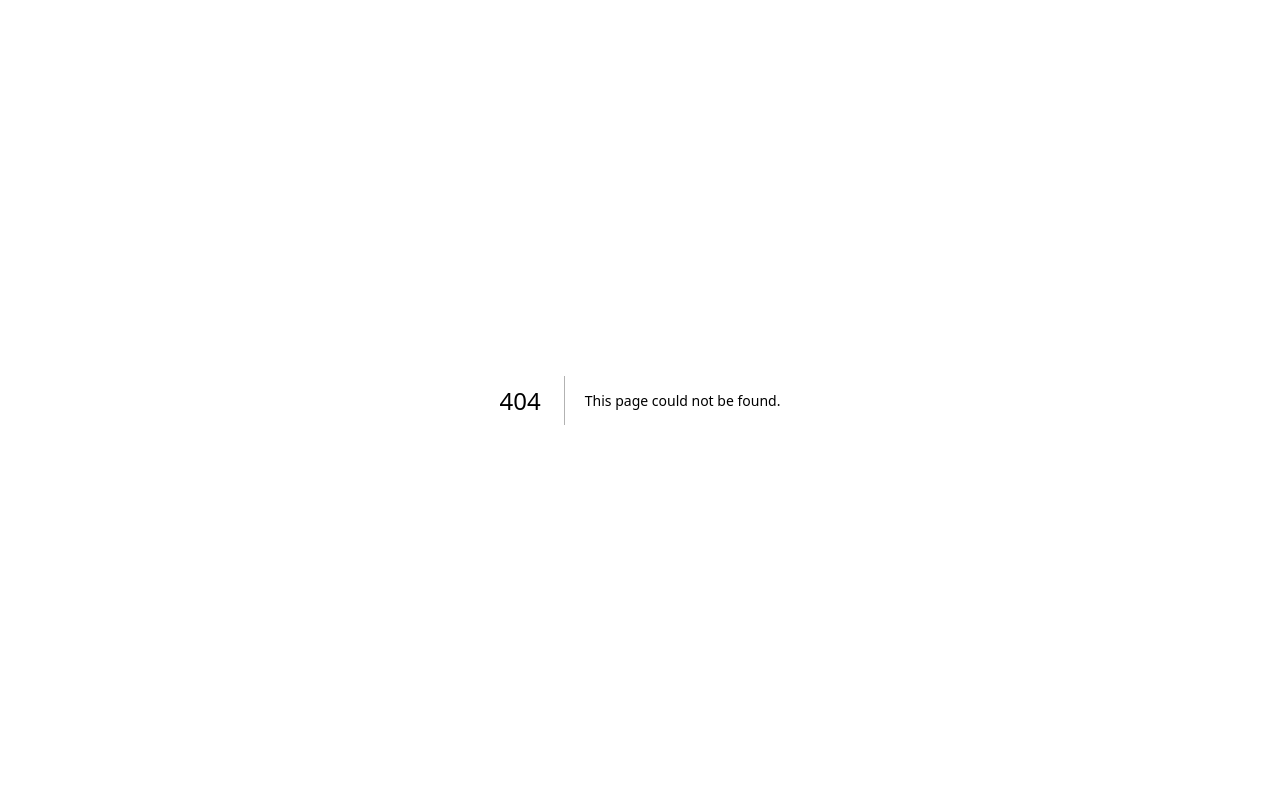
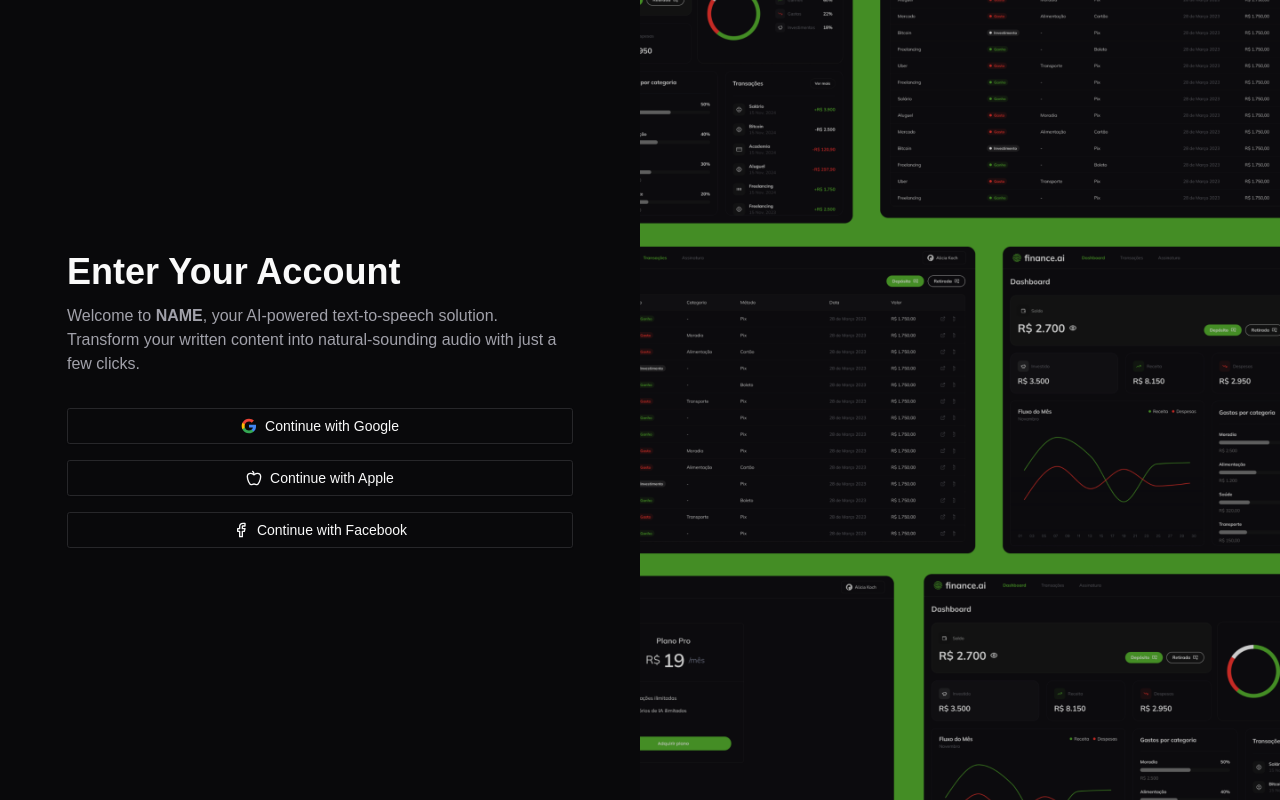
Before and after one commit to diovanealves/voxyb, a Next.js app: page /login in a window 1280 px wide. Before the commit this address had no page. Built offline with nearby package versions, Linux system fonts and the light colour scheme.

Commit message:
feat: create login page with social login options and icons

```diff
--- /dev/null
+++ b/src/app/login/_components/login-form.tsx
@@ -0,0 +1,23 @@
+import { Button } from "@/components/ui/button";
+import { Icons } from "@/components/ui/icons";
+
+export function LoginForm() {
+  return (
+    <div className="mt-8 space-y-4">
+      <Button variant="outline" className="w-full">
+        <Icons.google className="mr-w h-4 w-4" />
+        Continue with Google
+      </Button>
+
+      <Button variant="outline" className="w-full">
+        <Icons.apple className="mr-w h-4 w-4" />
+        Continue with Apple
+      </Button>
+
+      <Button variant="outline" className="w-full">
+        <Icons.facebook className="mr-w h-4 w-4" />
+        Continue with Facebook
+      </Button>
+    </div>
+  );
+}
--- /dev/null
+++ b/src/app/login/page.tsx
@@ -0,0 +1,28 @@
+import Image from "next/image";
+import { LoginForm } from "./_components/login-form";
+
+export default function Page() {
+  return (
+    <div className="grid h-screen grid-cols-1 md:grid-cols-2">
+      <div className="container mx-auto flex max-w-[570px] flex-col justify-center px-8">
+        <h1 className="text-4xl font-bold"> Enter Your Account</h1>
+        <p className="mt-3 text-muted-foreground">
+          Welcome to <strong>NAME</strong>, your AI-powered text-to-speech
+          solution. Transform your written content into natural-sounding audio
+          with just a few clicks.
+        </p>
+
+        <LoginForm />
+      </div>
+
+      <div className="relative h-full w-full">
+        <Image
+          src="/login.png"
+          alt="Tela de Login"
+          className="object-cover"
+          fill
+        />
+      </div>
+    </div>
+  );
+}
--- /dev/null
+++ b/src/components/ui/icons.tsx
@@ -0,0 +1,40 @@
+import {
+  Apple,
+  Facebook,
+  LucideProps,
+  Moon,
+  SunMedium,
+  Twitter,
+  type LucideIcon,
+} from "lucide-react";
+
+export type Icon = LucideIcon;
+
+export const Icons = {
+  sun: SunMedium,
+  moon: Moon,
+  twitter: Twitter,
+  google: (props: LucideProps) => (
+    <svg {...props} viewBox="0 0 24 24">
+      <path
+        d="M22.56 12.25c0-.78-.07-1.53-.2-2.25H12v4.26h5.92c-.26 1.37-1.04 2.53-2.21 3.31v2.77h3.57c2.08-1.92 3.28-4.74 3.28-8.09z"
+        fill="#4285F4"
+      />
+      <path
+        d="M12 23c2.97 0 5.46-.98 7.28-2.66l-3.57-2.77c-.98.66-2.23 1.06-3.71 1.06-2.86 0-5.29-1.93-6.16-4.53H2.18v2.84C3.99 20.53 7.7 23 12 23z"
+        fill="#34A853"
+      />
+      <path
+        d="M5.84 14.09c-.22-.66-.35-1.36-.35-2.09s.13-1.43.35-2.09V7.07H2.18C1.43 8.55 1 10.22 1 12s.43 3.45 1.18 4.93l2.85-2.22.81-.62z"
+        fill="#FBBC05"
+      />
+      <path
+        d="M12 5.38c1.62 0 3.06.56 4.21 1.64l3.15-3.15C17.45 2.09 14.97 1 12 1 7.7 1 3.99 3.47 2.18 7.07l3.66 2.84c.87-2.6 3.3-4.53 6.16-4.53z"
+        fill="#EA4335"
+      />
+      <path d="M1 1h22v22H1z" fill="none" />
+    </svg>
+  ),
+  apple: Apple,
+  facebook: Facebook,
+};
```
Also changed, not shown: public/login.png (added).
